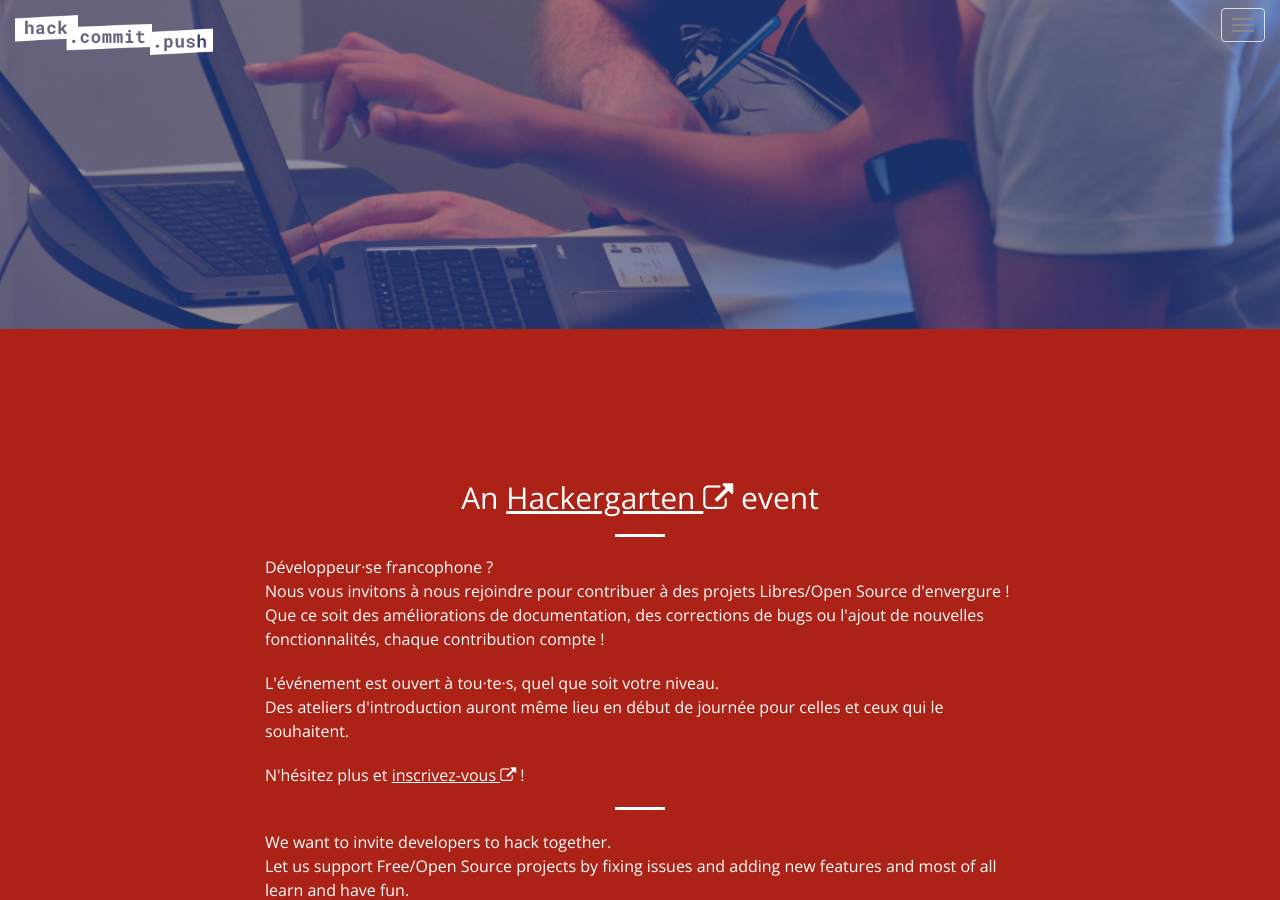
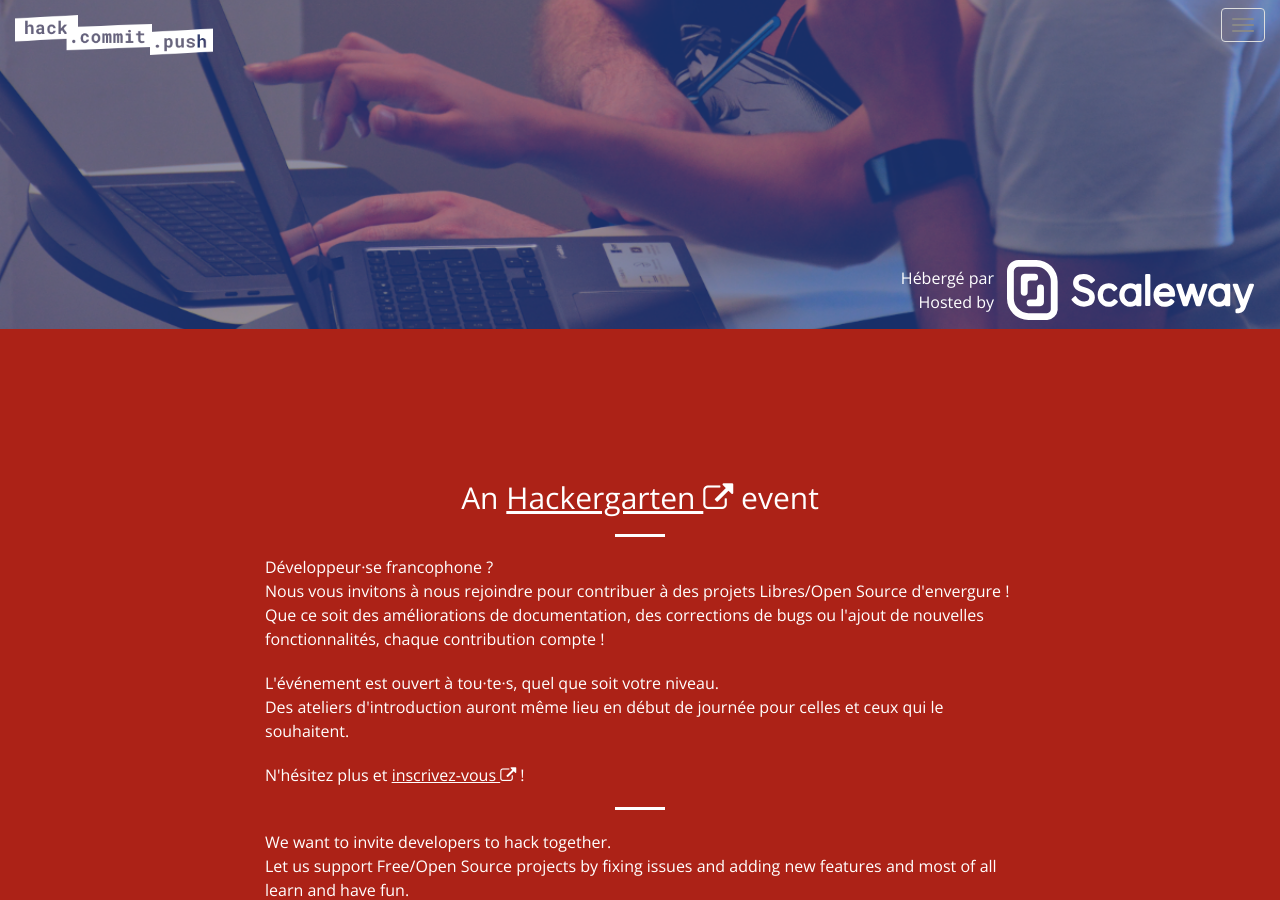
Before and after one commit to hack-commit-push/paris2022, a Jekyll site: the page built from index.html, in a window 1280 px wide and 900 px high, scrolled down 571 px. Built offline with Jekyll 4.4.1, drawn with Linux system fonts in a browser that asks for light colours; some of the changed text lies outside the part shown.

Commit message:
Add Scaleway as host

```diff
--- a/_includes/header.html
+++ b/_includes/header.html
@@ -6,4 +6,13 @@
             <h1>{{site.tagline}}</h1>
         </div>
     </div>
+    <div id="host" class="header-content-inner">
+        <div id="host-content">
+            <div>
+                <p lang="fr">Hébergé par</p>
+                <p>Hosted by</p>
+            </div>
+            <a target="_blank" rel="noopener" href="https://www.scaleway.com/"><img id="host-logo" src="img/scaleway.svg" alt="Logo of Scaleway - Host of the event" /></a>
+        </div>
+    </div>
 </header>
--- a/_includes/venue.html
+++ b/_includes/venue.html
@@ -2,9 +2,24 @@
     <div class="container">
         <div class="row">
             <div class="col-sm-8 col-sm-offset-2 text-center">
-                <h2 class="section-heading">Back on Site!</h2>
-                <hr class="primary">
-                <p>Venue to be announced soon. Stay tuned!</p>
+                <h2 class="section-heading">Venue</h2>
+                <hr class="light">
+                <p>We are beyond elated to be <strong>back on site</strong> after two virtual editions.</p>
+                <p>Thanks a lot to <a target="_blank" rel="noopener" href="https://www.scaleway.com/">Scaleway</a> for
+                    accommodating us!</p>
+                <dl>
+                    <dt>Address</dt>
+                    <dd><a target="_blank" rel="noopener" href="https://www.scaleway.com/">Scaleway</a> &middot; <a
+                            class="localization" target="_blank" rel="noopener"
+                            href="https://goo.gl/maps/21zmGRp4p5ebgYUf6">11bis Rue Roquépine, 75008 Paris</a>
+                    <dt>Closest stop</dt>
+                    <dd>Saint Augustin &middot; Metro 9 (<a class="localization" target="_blank" rel="noopener"
+                                                            href="https://www.ratp.fr/sites/default/files/plans-lignes/Plans-essentiels/Plan-Metro.1555581459.pdf">metro
+                        map</a>)
+                </dl>
+                <iframe src="https://www.google.com/maps/embed?pb=!1m14!1m8!1m3!1d2494.8553212438824!2d2.318852671852312!3d48.87362835252849!3m2!1i1024!2i768!4f13.1!3m3!1m2!1s0x47e66f89cce1ba35%3A0x3d049852dd35c578!2sScaleway!5e0!3m2!1sen!2sfr!4v1663163975786!5m2!1sen!2sfr"
+                        width="600" height="450" style="border:0;" allowfullscreen="" loading="lazy"
+                        referrerpolicy="no-referrer-when-downgrade"></iframe>
             </div>
         </div>
     </div>
--- a/css/main.scss
+++ b/css/main.scss
@@ -161,7 +161,7 @@ header {
 			}
 
 			#host-logo {
-				width:140px;
+				height: 60px;
 			}
 		}
 
```
